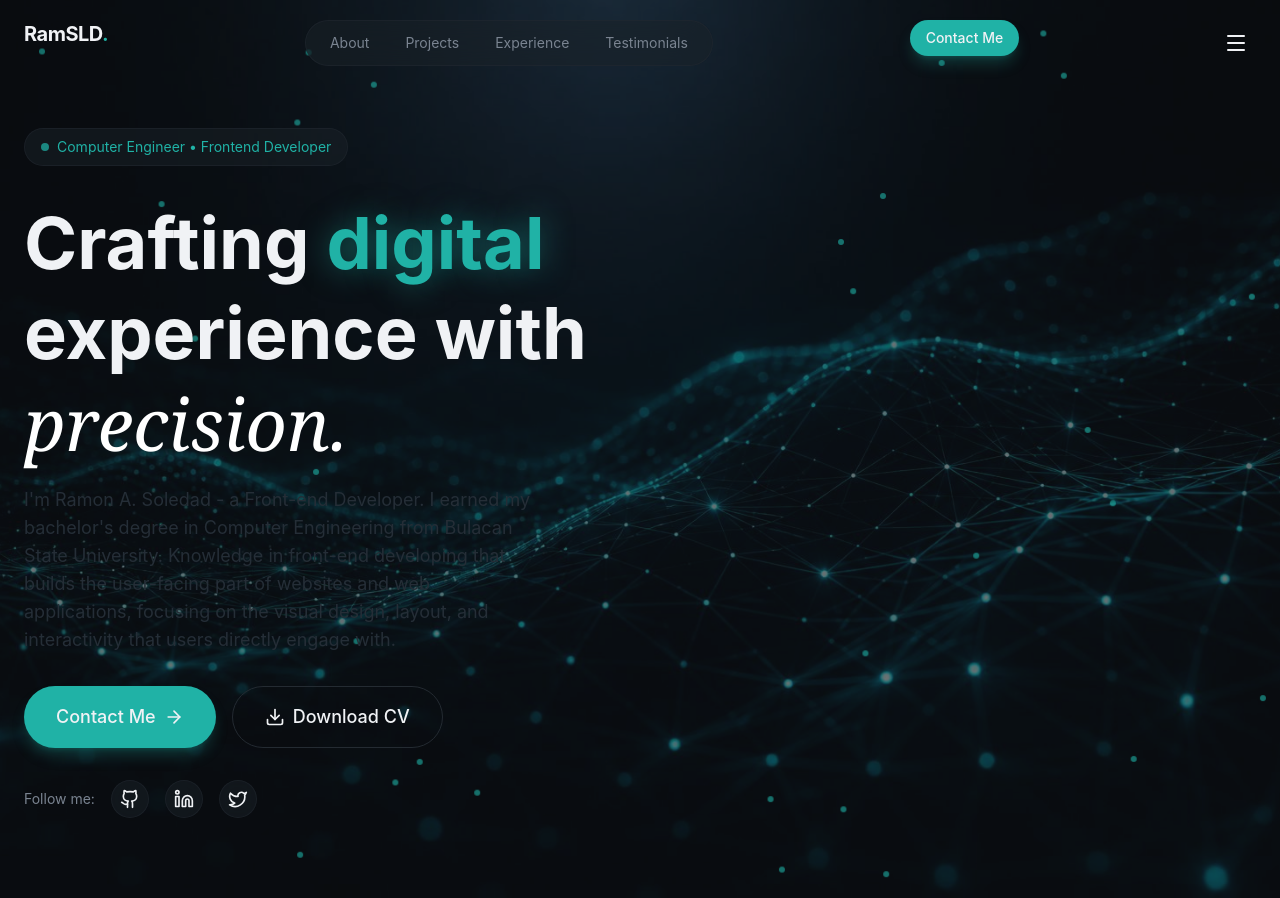
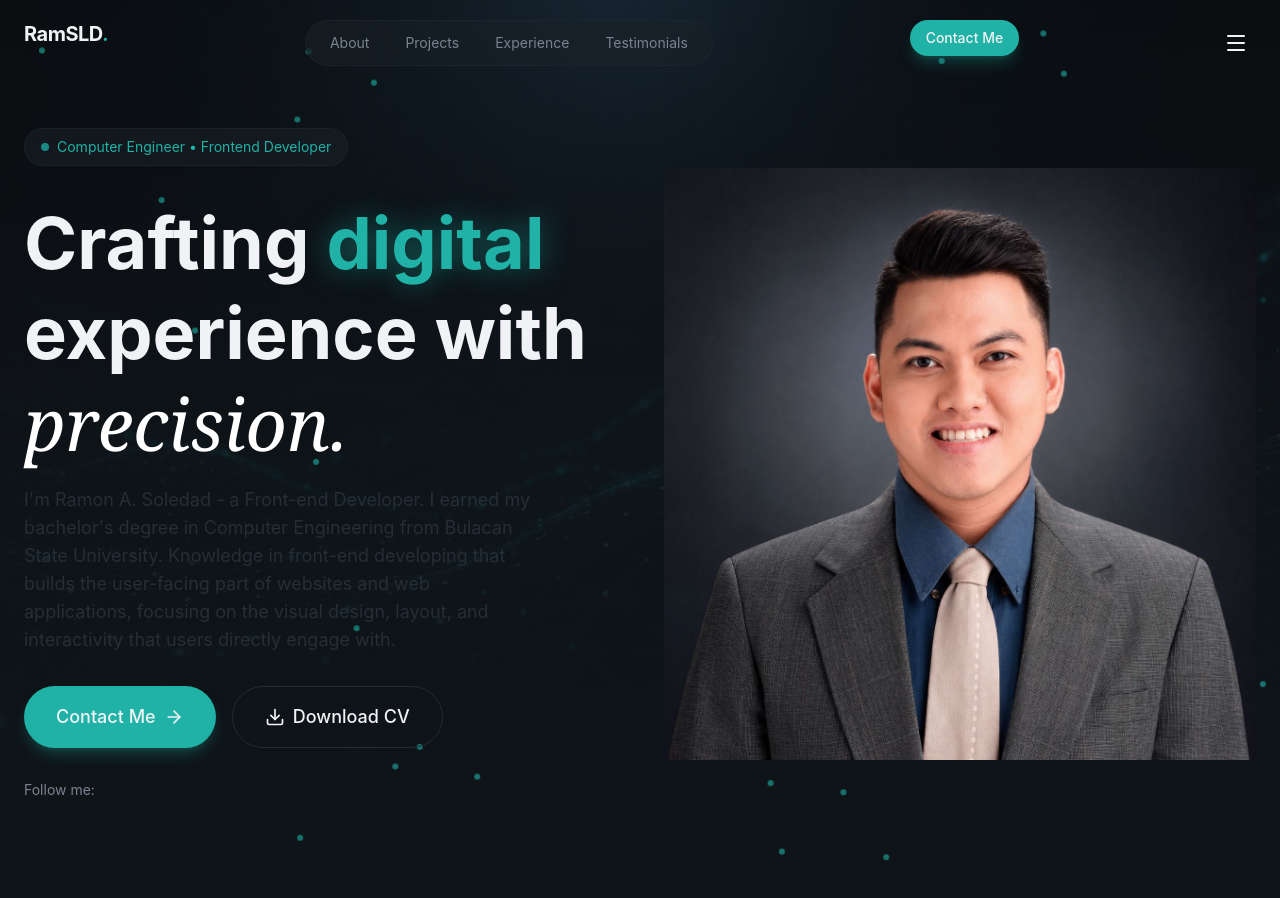
Before and after one commit to SLDRamon/Personal-Portfolio, a React (Vite) app: page / in a window 1280 px wide. Built offline with nearby package versions, Linux system fonts and the light colour scheme.

Commit message:
Some changes

```diff
--- a/package.json
+++ b/package.json
@@ -10,6 +10,8 @@
     "preview": "vite preview"
   },
   "dependencies": {
+    "@fortawesome/fontawesome-svg-core": "^7.2.0",
+    "@fortawesome/react-fontawesome": "^3.3.1",
     "@tailwindcss/vite": "^4.3.1",
     "lucide-react": "^1.21.0",
     "react": "^19.2.6",
--- a/src/components/AnimatedBorderButton.jsx
+++ b/src/components/AnimatedBorderButton.jsx
@@ -1,5 +1,4 @@
 import { Download } from "lucide-react";
-
 
 export const AnimatedBorderButton = () => {
     return (
@@ -9,8 +8,8 @@ export const AnimatedBorderButton = () => {
         focus-visible:ring-primary focus-visible:ring-offset-2
         disabled:opacity-50 disabled:cursor-not-allowed group
         px-8 py-4 text-lg font-medium rounded-full overflow-visible
-            animated-border"
-        >
+        animated-border">
+
         {/* Animated SVG Border */}
         <svg
             className="absolute left-0 top-0 w-full h-full pointer-events-none download-cv-border"
--- a/src/sections/Home.jsx
+++ b/src/sections/Home.jsx
@@ -4,10 +4,10 @@ import {
     X,
     ArrowRight,
     Download,
-    Github,
-    Linkedin,
-    Twitter,
 } from "lucide-react";
+
+import { FontAwesomeIcon } from '@fortawesome/react-fontawesome';
+
 import { AnimatedBorderButton } from "@/components/AnimatedBorderButton";
 
 export const Home = () => {
@@ -20,7 +20,7 @@ export const Home = () => {
                     alt="Home image"
                     className="w-full h-full object-cover opacity-40"
                 />
-                <div className="abosulte inset-0 bg-linear-to-b from-background/20 via-background/80 to-background"/>
+                <div className="absolute inset-0 bg-linear-to-b from-background/20 via-background/80 to-background"/>
             </div>
 
             {/* Green Dots */}
@@ -82,9 +82,7 @@ export const Home = () => {
                         <div className="flex items-center gap-4 animated-fade-in animation-delay-400">
                             <span className="text-sm text-muted-foreground">Follow me:</span>
                             {[
-                                { icon: Github, href: "#" },
-                                { icon: Linkedin, href: "#" },
-                                { icon: Twitter, href: "#" },
+                                /* { icon: faGithub, href: "#"}, */
                             ].map((social, idx) => (
                                 <a
                                 key={idx}
@@ -98,6 +96,14 @@ export const Home = () => {
                         </div>
                     </div>
                     {/* Right Column - Profile Image */}
+                    <div>
+                        {/* Profile Image */}
+                        <div>
+                            <div>
+                                <img src="Profile-Photo.jpg"/>
+                            </div>
+                        </div>
+                    </div>
                 </div>
             </div>
         </section>
```
Also changed, not shown: vite.config.js (+4 -4 lines), public/Profile-Photo.jpg (renamed from public/Formal-Grad-Pic-2x2.jpg), 1 other file (tests, documents, lock files or other folders). Lines whose indentation alone changed are shown as unchanged.
